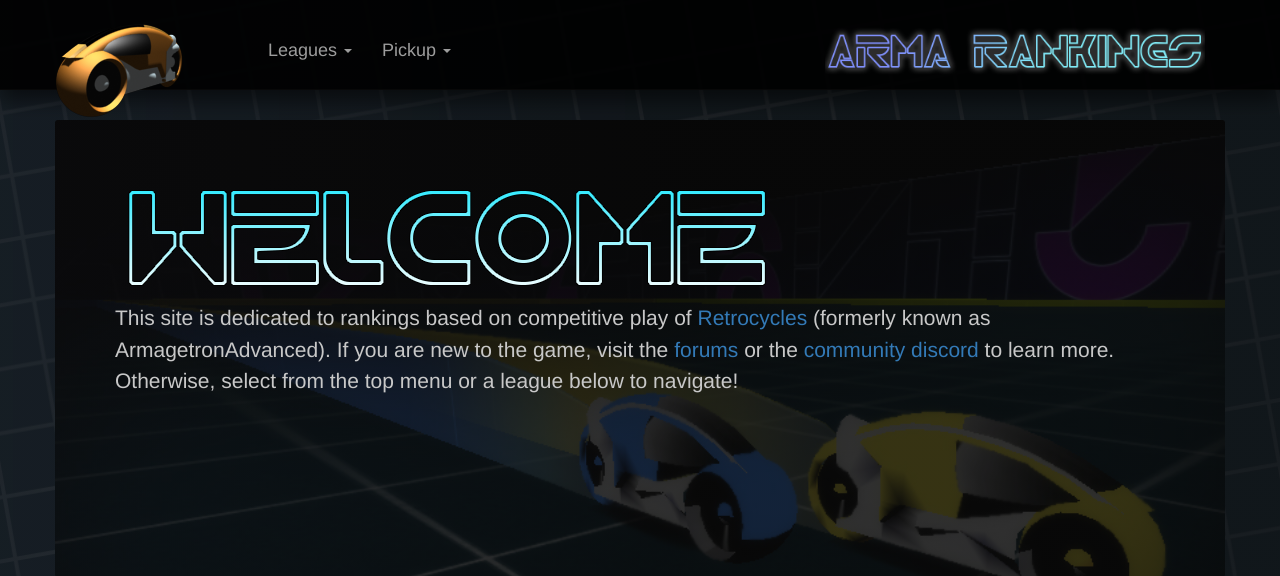
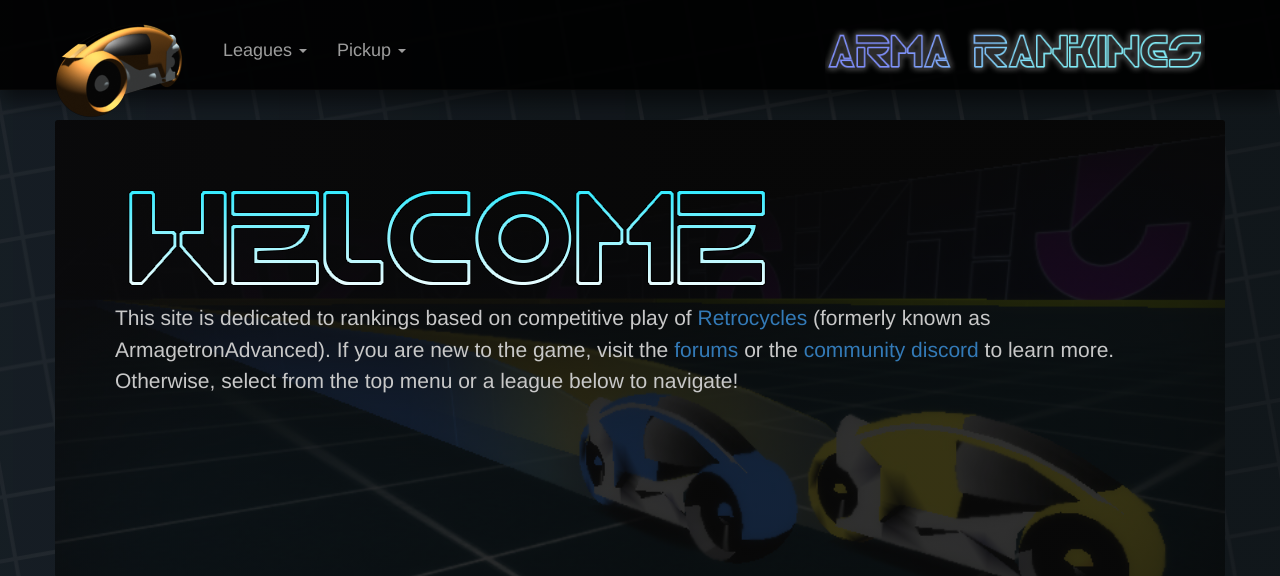
Before and after one commit to raphleu/arma-rankings, a Flask app: page / in a window 1280 px wide. Shown: the top 576 px of the page. Run offline with Flask 2, Linux system fonts and the light colour scheme; some libraries are stand-ins or nearby versions.

Commit message:
resized nav bar icon size for closer navbar items

```diff
--- a/app/static/styles.css
+++ b/app/static/styles.css
@@ -171,7 +171,7 @@ body {
 .nav-brand-image {
     display: block;
     content: '';
-    width: 11em;
+    width: 8.5em;
     height: 7em;
     background-repeat: no-repeat;
     margin-top: -30px;
```
